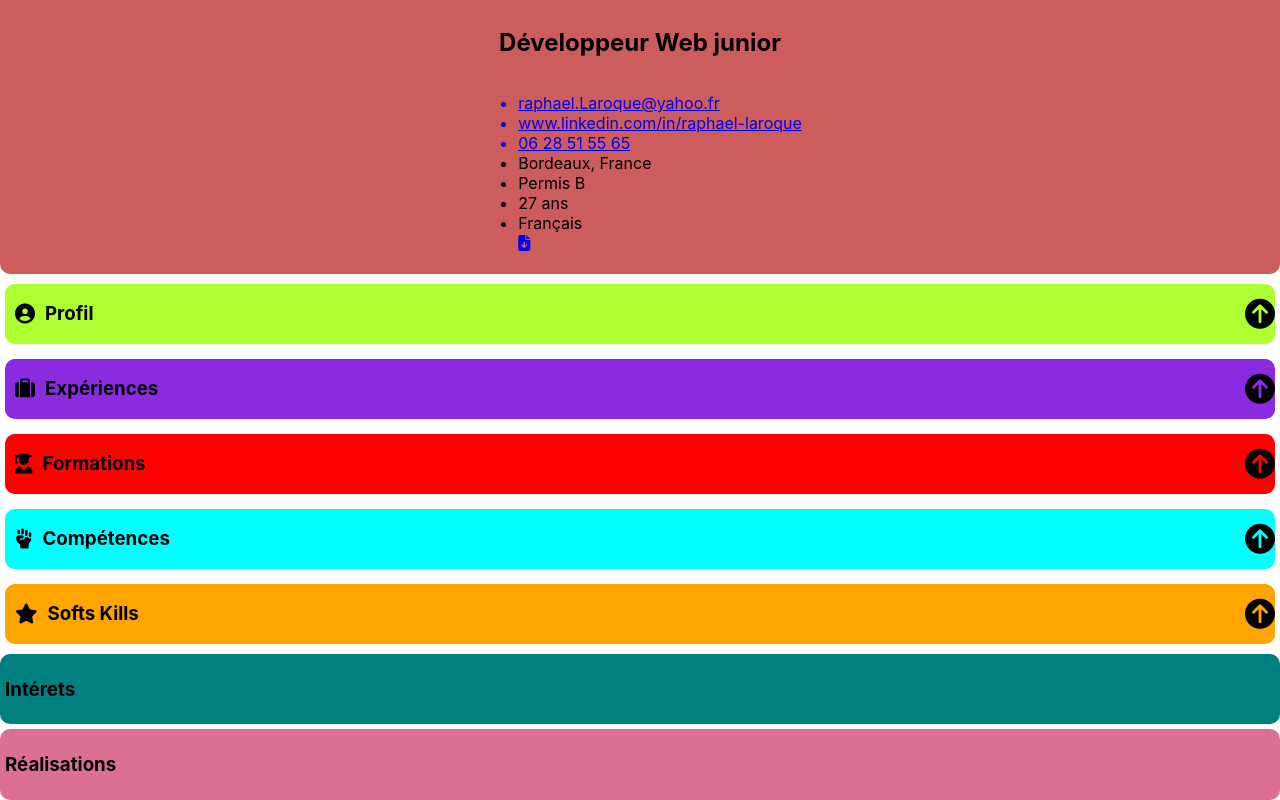
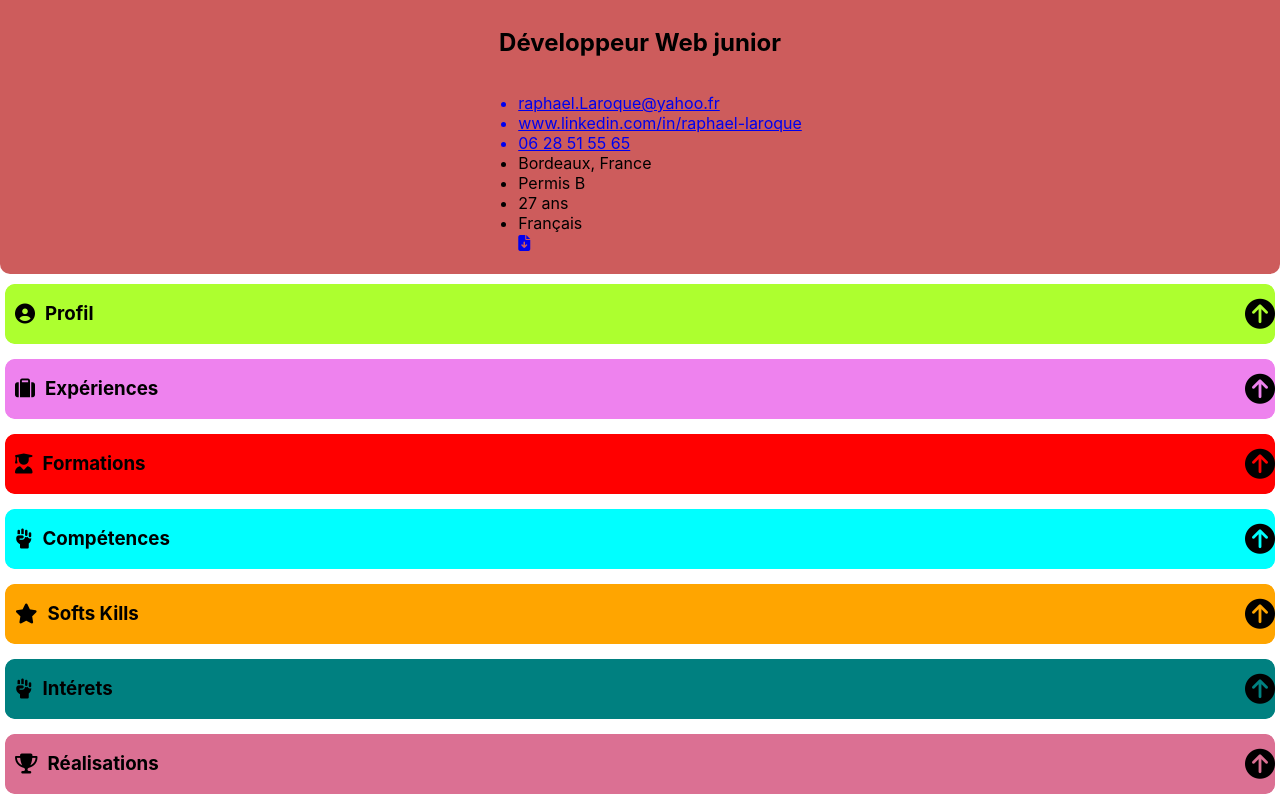
Before and after one commit to MurderSmile/-cv-raphael-laroque, a React (Create React App) app: page / in a window 1280 px wide. Shown: the part 304-1104 px from the top of the page. Built offline with nearby package versions, Linux system fonts and the light colour scheme.

Commit message:
volet ouvrant 1.0 terminé

```diff
--- a/src/Pages/Cv/CvSections/Competences/index.jsx
+++ b/src/Pages/Cv/CvSections/Competences/index.jsx
@@ -4,7 +4,7 @@ function Competences() {
     const [isOpen, setIsOpen] = useState(false)
 
     return (
-        <div id="Competences" className={isOpen ? "IsOpen" : null}>
+        <section id="Competences" className={isOpen ? "IsOpen" : null}>
 
             <div id="Competences__header" onClick={() => setIsOpen(isOpen ? false : true)}>
 
@@ -35,7 +35,7 @@ function Competences() {
                 </li>
             </ul>
 
-        </div>
+        </section>
     )
 }
 
--- a/src/Pages/Cv/CvSections/Experiences/index.jsx
+++ b/src/Pages/Cv/CvSections/Experiences/index.jsx
@@ -4,12 +4,12 @@ function Experiences() {
     const [isOpen, setIsOpen] = useState(false)
 
     return (
-        <div id="Experiences" className={isOpen ? "IsOpen" : null}>
+        <section id="Experiences" className={isOpen ? "IsOpen" : null}>
 
             <div id="Experiences__header" onClick={() => setIsOpen(isOpen ? false : true)}>
 
                 <div id="Experiences__header__title">
-                    <i class="fas fa-suitcase"></i>
+                    <i className="fas fa-suitcase"></i>
                     <h3>Expériences</h3>
                 </div>
 
@@ -66,7 +66,7 @@ function Experiences() {
                 </li>
             </ul>
 
-        </div>
+        </section>
     )
 }
 
--- a/src/Pages/Cv/CvSections/Formations/index.jsx
+++ b/src/Pages/Cv/CvSections/Formations/index.jsx
@@ -4,7 +4,7 @@ function Formations() {
     const [isOpen, setIsOpen] = useState(false)
 
     return (
-        <div id="Formations" className={isOpen ? "IsOpen" : null}>
+        <section id="Formations" className={isOpen ? "IsOpen" : null}>
 
             <div id="Formations__header" onClick={() => setIsOpen(isOpen ? false : true)}>
 
@@ -48,7 +48,7 @@ function Formations() {
                 </li>
             </ul>
 
-        </div>
+        </section>
     )
 
 }
--- a/src/Pages/Cv/CvSections/Profil/index.jsx
+++ b/src/Pages/Cv/CvSections/Profil/index.jsx
@@ -4,7 +4,7 @@ function Profil() {
     const [isOpen, setIsOpen] = useState(false)
 
     return (
-        <div id="Profil" className={isOpen ? "IsOpen" : null}>
+        <section id="Profil" className={isOpen ? "IsOpen" : null}>
 
             <div id="Profil__header" onClick={() => setIsOpen(isOpen ? false : true)}>
 
@@ -22,7 +22,7 @@ function Profil() {
                 je souhaite investir et continuer à développer mes compétences tout en offrant un regard neuf auprès de mes employeurs.
             </p>
 
-        </div>
+        </section>
     )
 }
 
--- a/src/Pages/Cv/CvSections/Realisations/index.jsx
+++ b/src/Pages/Cv/CvSections/Realisations/index.jsx
@@ -8,10 +8,21 @@ function Realisations() {
     const { setProject } = useContext(ProjectContext)
     const [isOpen, setIsOpen] = useState(false)
 
-    return isOpen ? (
-        <div id="Realisations" onClick={() => setIsOpen(false)}>
-            <h3>Réalisations</h3>
-            <ul>
+    return (
+        <section id="Realisations" className={isOpen ? "IsOpen" : null}>
+
+            <div id="Realisations__header" onClick={() => setIsOpen(isOpen ? false : true)}>
+
+                <div id="Realisations__header__title">
+                    <i className="fas fa-trophy"></i>
+                    <h3>Réalisations</h3>
+                </div>
+
+                <i className="fas fa-arrow-circle-up"></i>
+
+            </div>
+
+            <ul id="Realisations__content">
                 {projects.map((project) =>
                     <li key={project.name} onClick={(e) => {
                         e.stopPropagation()
@@ -21,14 +32,8 @@ function Realisations() {
                     </li>
                 )}
             </ul>
-        </div>
+        </section>
     )
-
-        : (
-            <div id="Realisations" onClick={() => setIsOpen(true)}>
-                <h3>Réalisations</h3>
-            </div>
-        )
 }
 
 export default Realisations
--- a/src/Pages/Cv/CvSections/SoftsKills/index.jsx
+++ b/src/Pages/Cv/CvSections/SoftsKills/index.jsx
@@ -4,7 +4,7 @@ function SoftSkills() {
     const [isOpen, setIsOpen] = useState(false)
 
     return (
-        <div id="SoftSkills" className={isOpen ? "IsOpen" : null}>
+        <section id="SoftSkills" className={isOpen ? "IsOpen" : null}>
 
             <div id="SoftSkills__header" onClick={() => setIsOpen(isOpen ? false : true)}>
 
@@ -27,7 +27,7 @@ function SoftSkills() {
                 <li>Calme</li>
             </ul>
 
-        </div>
+        </section>
     )
 
 }
--- a/src/Pages/Cv/CvSections/interets/index.jsx
+++ b/src/Pages/Cv/CvSections/interets/index.jsx
@@ -4,19 +4,27 @@ function Interets() {
     const [isOpen, setIsOpen] = useState(false)
 
     return (
-        <div id="Interets" onClick={() => setIsOpen(isOpen ? false : true)}>
+        <section id="Interets" className={isOpen ? "IsOpen" : null}>
 
-            <h3>Intérets</h3>
+            <div id="Interets__header" onClick={() => setIsOpen(isOpen ? false : true)}>
 
-            {isOpen &&
-                <ul>
-                    <li>Films/séries</li>
-                    <li>Jeux Vidéos</li>
-                    <li>Romans Graphiques</li>
-                    <li>Musique</li>
-                </ul>}
+                <div id="Interets__header__title">
+                    <i className="fas fa-fist-raised"></i>
+                    <h3>Intérets</h3>
+                </div>
 
-        </div>
+                <i className="fas fa-arrow-circle-up"></i>
+
+            </div>
+
+            <ul id="Interets__content">
+                <li>Films/séries</li>
+                <li>Jeux Vidéos</li>
+                <li>Romans Graphiques</li>
+                <li>Musique</li>
+            </ul>
+
+        </section>
     )
 
 }
--- a/src/Styles/css/index.css
+++ b/src/Styles/css/index.css
@@ -1,3 +1,13 @@
+body {
+  font-family: -apple-system, BlinkMacSystemFont, "Segoe UI", "Roboto", "Oxygen", "Ubuntu", "Cantarell", "Fira Sans", "Droid Sans", "Helvetica Neue", sans-serif;
+  -webkit-font-smoothing: antialiased;
+  -moz-osx-font-smoothing: grayscale;
+}
+
+code {
+  font-family: source-code-pro, Menlo, Monaco, Consolas, "Courier New", monospace;
+}
+
 body {
   margin: 0;
 }
@@ -61,7 +71,7 @@ footer {
   align-items: center;
   padding: 10px;
 }
-#Profil__header__title .fa-user-circle {
+#Profil__header__title > i {
   align-self: center;
   font-size: 20px;
 }
@@ -90,7 +100,7 @@ footer {
 }
 
 #Experiences {
-  background-color: blueviolet;
+  background-color: violet;
   border-radius: 10px;
   padding: 5px;
   padding: 0;
@@ -100,7 +110,7 @@ footer {
   transition: max-height 500ms ease-in-out;
 }
 #Experiences__header {
-  background-color: blueviolet;
+  background-color: violet;
   cursor: pointer;
   box-shadow: 0px 0px 0px black;
   border-radius: 10px;
@@ -114,7 +124,7 @@ footer {
   align-items: center;
   padding: 10px;
 }
-#Experiences__header__title .fa-suitcase {
+#Experiences__header__title > i {
   align-self: center;
   font-size: 20px;
 }
@@ -167,7 +177,7 @@ footer {
   align-items: center;
   padding: 10px;
 }
-#Formations__header__title .fa-user-graduate {
+#Formations__header__title > i {
   align-self: center;
   font-size: 20px;
 }
@@ -220,7 +230,7 @@ footer {
   align-items: center;
   padding: 10px;
 }
-#Competences__header__title .fa-fist-raised {
+#Competences__header__title > i {
   align-self: center;
   font-size: 20px;
 }
@@ -273,7 +283,7 @@ footer {
   align-items: center;
   padding: 10px;
 }
-#SoftSkills__header__title .fa-star {
+#SoftSkills__header__title > i {
   align-self: center;
   font-size: 20px;
 }
@@ -305,12 +315,106 @@ footer {
   background-color: teal;
   border-radius: 10px;
   padding: 5px;
+  padding: 0;
+  margin: 5px;
+  overflow: hidden;
+  max-height: 60px;
+  transition: max-height 500ms ease-in-out;
+}
+#Interets__header {
+  background-color: teal;
+  cursor: pointer;
+  box-shadow: 0px 0px 0px black;
+  border-radius: 10px;
+  position: relative;
+  display: flex;
+  height: 60px;
+  transition: box-shadow 350ms 150ms;
+}
+#Interets__header__title {
+  display: flex;
+  align-items: center;
+  padding: 10px;
+}
+#Interets__header__title > i {
+  align-self: center;
+  font-size: 20px;
+}
+#Interets__header__title h3 {
+  margin-left: 10px;
+}
+#Interets__header .fa-arrow-circle-up {
+  position: absolute;
+  right: 0;
+  align-self: center;
+  font-size: 30px;
+  transform: rotate(0turn);
+  transition: transform 300ms;
+}
+#Interets__content {
+  padding: 5px;
+}
+#Interets.IsOpen {
+  max-height: 300px;
+}
+#Interets.IsOpen #Interets__header {
+  box-shadow: 5px 5px 20px black;
+}
+#Interets.IsOpen #Interets__header .fa-arrow-circle-up {
+  transform: rotate(0.5turn);
 }
 
 #Realisations {
   background-color: palevioletred;
   border-radius: 10px;
   padding: 5px;
+  padding: 0;
+  margin: 5px;
+  overflow: hidden;
+  max-height: 60px;
+  transition: max-height 500ms ease-in-out;
+}
+#Realisations__header {
+  background-color: palevioletred;
+  cursor: pointer;
+  box-shadow: 0px 0px 0px black;
+  border-radius: 10px;
+  position: relative;
+  display: flex;
+  height: 60px;
+  transition: box-shadow 350ms 150ms;
+}
+#Realisations__header__title {
+  display: flex;
+  align-items: center;
+  padding: 10px;
+}
+#Realisations__header__title > i {
+  align-self: center;
+  font-size: 20px;
+}
+#Realisations__header__title h3 {
+  margin-left: 10px;
+}
+#Realisations__header .fa-arrow-circle-up {
+  position: absolute;
+  right: 0;
+  align-self: center;
+  font-size: 30px;
+  transform: rotate(0turn);
+  transition: transform 300ms;
+}
+#Realisations__content {
+  padding: 5px;
+}
+#Realisations.IsOpen {
+  max-height: 300px;
+}
+#Realisations.IsOpen #Realisations__header {
+  box-shadow: 5px 5px 20px black;
+}
+#Realisations.IsOpen #Realisations__header .fa-arrow-circle-up {
+  transform: rotate(0.5turn);
 }
 #Realisations ul li {
   cursor: pointer;
@@ -354,14 +458,4 @@ footer {
   height: 50px;
 }
 
-body {
-  font-family: -apple-system, BlinkMacSystemFont, "Segoe UI", "Roboto", "Oxygen", "Ubuntu", "Cantarell", "Fira Sans", "Droid Sans", "Helvetica Neue", sans-serif;
-  -webkit-font-smoothing: antialiased;
-  -moz-osx-font-smoothing: grayscale;
-}
-
-code {
-  font-family: source-code-pro, Menlo, Monaco, Consolas, "Courier New", monospace;
-}
-
 /*# sourceMappingURL=index.css.map */
--- a/src/Styles/sass/Base/_base.scss
+++ b/src/Styles/sass/Base/_base.scss
@@ -48,357 +48,47 @@ $padding: 5px;
 
 #Profil {
     //order: 2;
-    background-color: greenyellow;
-    border-radius: $radius;
-    padding: $padding;
-    padding: 0;
-    margin: 5px;
-    overflow: hidden;
-    max-height: 60px;
-    transition: max-height 500ms ease-in-out;
-
-    &__header {
-        background-color: greenyellow;
-        cursor: pointer;
-        box-shadow: 0px 0px 0px black;
-        border-radius: $radius;
-        position: relative;
-        display: flex;
-        height: 60px;
-        transition: box-shadow 350ms 150ms;
-
-        &__title {
-            display: flex;
-            align-items: center;
-            padding: 10px;
-
-            .fa-user-circle {
-                align-self: center;
-                font-size: 20px;
-            }
-
-            h3 {
-                margin-left: 10px;
-            }
-        }
-
-        .fa-arrow-circle-up {
-            position: absolute;
-            right: 0;
-            align-self: center;
-            font-size: 30px;
-
-            transform: rotate(0turn);
-            transition: transform 300ms;
-
-        }
-    }
-
-    &__content {
-        padding: 5px;
-    }
-
-    &.IsOpen {
-        max-height: 300px;
-
-        #Profil__header {
-            box-shadow: 5px 5px 20px black;
-
-            .fa-arrow-circle-up {
-                transform: rotate(0.5turn);
-            }
-
-        }
-    }
+    @include section-mobile("Profil", greenyellow, 300px);
 }
 
 #Experiences {
     //order: 4;
     //grid-column: 2 / 3;
     //grid-row: 2 / 4;
-    background-color: blueviolet;
-    border-radius: $radius;
-    padding: $padding;
-    padding: 0;
-    margin: 5px;
-    overflow: hidden;
-    max-height: 60px;
-    transition: max-height 500ms ease-in-out;
-
-    &__header {
-        background-color: blueviolet;
-        cursor: pointer;
-        box-shadow: 0px 0px 0px black;
-        border-radius: $radius;
-        position: relative;
-        display: flex;
-        height: 60px;
-        transition: box-shadow 350ms 150ms;
-
-        &__title {
-            display: flex;
-            align-items: center;
-            padding: 10px;
-
-            .fa-suitcase {
-                align-self: center;
-                font-size: 20px;
-            }
-
-            h3 {
-                margin-left: 10px;
-            }
-        }
-
-        .fa-arrow-circle-up {
-            position: absolute;
-            right: 0;
-            align-self: center;
-            font-size: 30px;
-
-            transform: rotate(0turn);
-            transition: transform 300ms;
-
-        }
-    }
-
-    &__content {
-        padding: 5px;
-    }
-
-    &.IsOpen {
-        max-height: 800px;
-
-        #Experiences__header {
-            box-shadow: 5px 5px 20px black;
-
-            .fa-arrow-circle-up {
-                transform: rotate(0.5turn);
-            }
-
-        }
-    }
+    @include section-mobile("Experiences", violet, 800px);
 }
 
 #Formations {
     //order: 5;
-    background-color: red;
-    border-radius: $radius;
-    padding: $padding;
-    padding: 0;
-    margin: 5px;
-    overflow: hidden;
-    max-height: 60px;
-    transition: max-height 500ms ease-in-out;
-
-    &__header {
-        background-color: red;
-        cursor: pointer;
-        box-shadow: 0px 0px 0px black;
-        border-radius: $radius;
-        position: relative;
-        display: flex;
-        height: 60px;
-        transition: box-shadow 350ms 150ms;
-
-        &__title {
-            display: flex;
-            align-items: center;
-            padding: 10px;
-
-            .fa-user-graduate {
-                align-self: center;
-                font-size: 20px;
-            }
-
-            h3 {
-                margin-left: 10px;
-            }
-        }
-
-        .fa-arrow-circle-up {
-            position: absolute;
-            right: 0;
-            align-self: center;
-            font-size: 30px;
-
-            transform: rotate(0turn);
-            transition: transform 300ms;
-
-        }
-    }
-
-    &__content {
-        padding: 5px;
-    }
-
-    &.IsOpen {
-        max-height: 700px;
-
-        #Formations__header {
-            box-shadow: 5px 5px 20px black;
-
-            .fa-arrow-circle-up {
-                transform: rotate(0.5turn);
-            }
-
-        }
-    }
+    @include section-mobile("Formations", red, 700px);
 }
 
 #Competences {
     //order: 3;
-    background-color: aqua;
-    border-radius: $radius;
-    padding: $padding;
-    padding: 0;
-    margin: 5px;
-    overflow: hidden;
-    max-height: 60px;
-    transition: max-height 500ms ease-in-out;
-
-    &__header {
-        background-color: aqua;
-        cursor: pointer;
-        box-shadow: 0px 0px 0px black;
-        border-radius: $radius;
-        position: relative;
-        display: flex;
-        height: 60px;
-        transition: box-shadow 350ms 150ms;
-
-        &__title {
-            display: flex;
-            align-items: center;
-            padding: 10px;
-
-            .fa-fist-raised {
-                align-self: center;
-                font-size: 20px;
-            }
-
-            h3 {
-                margin-left: 10px;
-            }
-        }
-
-        .fa-arrow-circle-up {
-            position: absolute;
-            right: 0;
-            align-self: center;
-            font-size: 30px;
-
-            transform: rotate(0turn);
-            transition: transform 300ms;
-
-        }
-    }
-
-    &__content {
-        padding: 5px;
-    }
-
-    &.IsOpen {
-        max-height: 300px;
-
-        #Competences__header {
-            box-shadow: 5px 5px 20px black;
-
-            .fa-arrow-circle-up {
-                transform: rotate(0.5turn);
-            }
-
-        }
-    }
+    @include section-mobile("Competences", aqua, 300px);
 }
 
 #SoftSkills {
     //order: 6;
-    background-color: orange;
-    border-radius: $radius;
-    padding: $padding;
-    padding: 0;
-    margin: 5px;
-    overflow: hidden;
-    max-height: 60px;
-    transition: max-height 500ms ease-in-out;
-
-    &__header {
-        background-color: orange;
-        cursor: pointer;
-        box-shadow: 0px 0px 0px black;
-        border-radius: $radius;
-        position: relative;
-        display: flex;
-        height: 60px;
-        transition: box-shadow 350ms 150ms;
-
-        &__title {
-            display: flex;
-            align-items: center;
-            padding: 10px;
-
-            .fa-star {
-                align-self: center;
-                font-size: 20px;
-            }
-
-            h3 {
-                margin-left: 10px;
-            }
-        }
-
-        .fa-arrow-circle-up {
-            position: absolute;
-            right: 0;
-            align-self: center;
-            font-size: 30px;
-
-            transform: rotate(0turn);
-            transition: transform 300ms;
-
-        }
-    }
-
-    &__content {
-        padding: 5px;
-    }
-
-    &.IsOpen {
-        max-height: 300px;
-
-        #SoftSkills__header {
-            box-shadow: 5px 5px 20px black;
-
-            .fa-arrow-circle-up {
-                transform: rotate(0.5turn);
-            }
-
-        }
-    }
+    @include section-mobile("SoftSkills", orange, 300px);
 }
 
 #Interets {
     //order: 7;
-    background-color: teal;
-    border-radius: $radius;
-    padding: $padding;
+    @include section-mobile("Interets", teal, 300px);
 }
 
 #Realisations {
     //order: 8;
     //grid-column: 2 / 4;
-    background-color: palevioletred;
-    border-radius: $radius;
-    padding: $padding;
+    @include section-mobile("Realisations", palevioletred, 300px);
+
 
     ul {
         li {
             cursor: pointer;
         }
     }
-
-
 }
 
 .fond {
--- a/src/Styles/sass/index.scss
+++ b/src/Styles/sass/index.scss
@@ -1,3 +1,4 @@
-@import "./Base/base";
 @import "./Base/typography";
 @import "./Utils/animations";
+@import "./Utils/mixins";
+@import "./Base/base";
```
Also changed, not shown: src/Styles/sass/Utils/_mixins.scss (added, +64 -0 lines), 1 other file (tests, documents, lock files or other folders).
